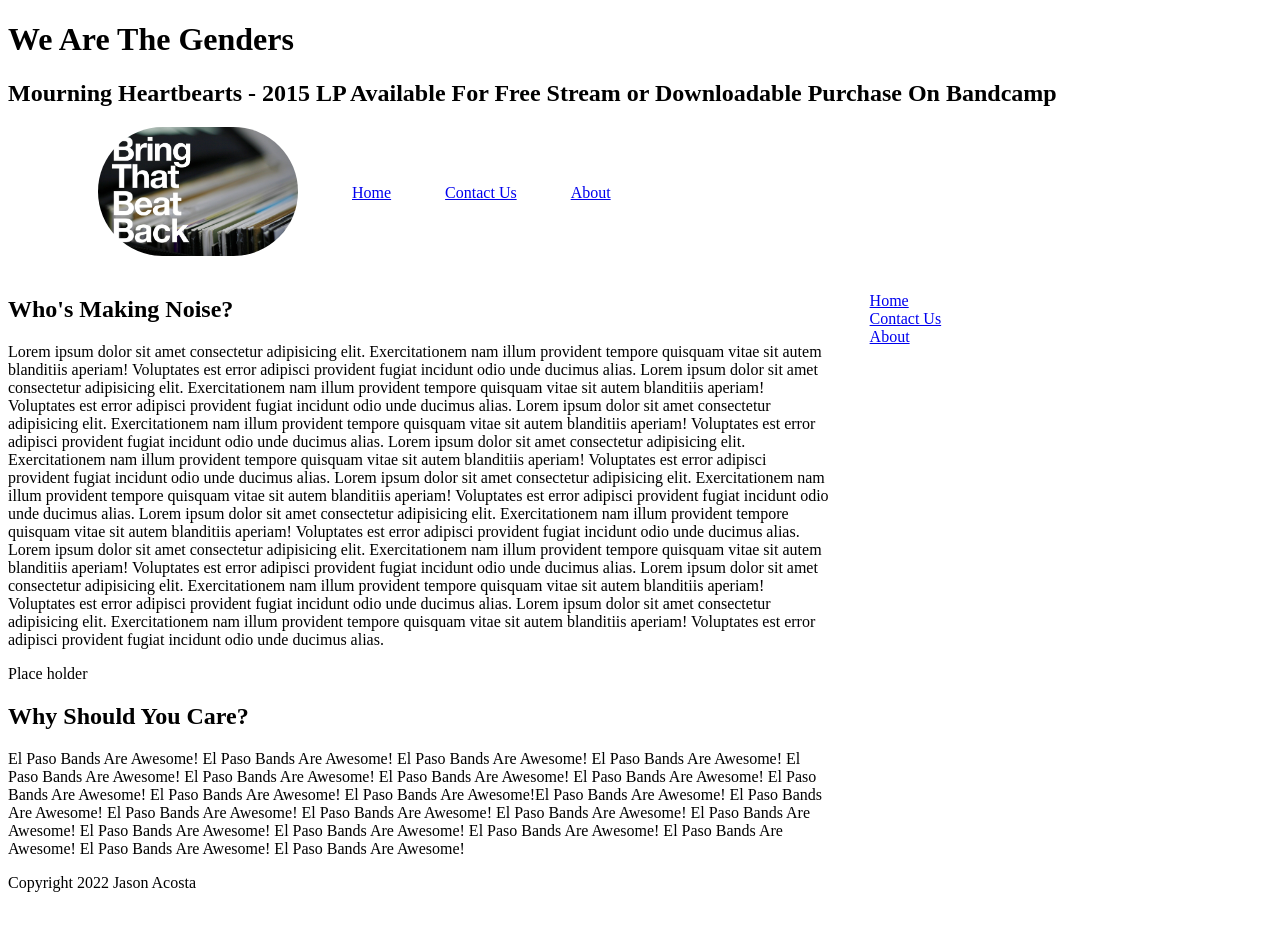
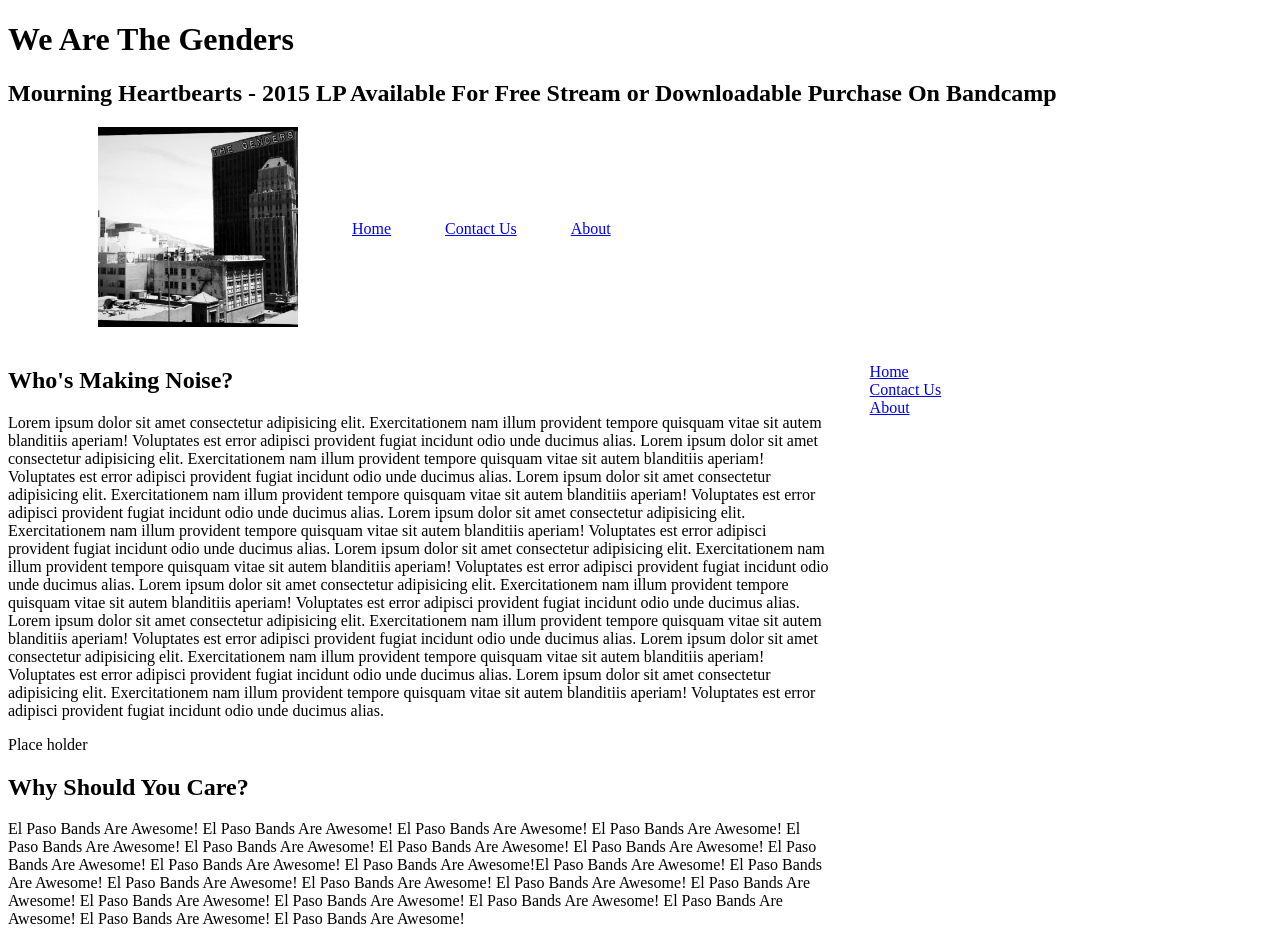
Before and after one commit to jasonacosta79930/Final-Project, a plain HTML site: page index.html in a window 1280 px wide. Shown: the top 931 px of the page. Before the commit the page ends 908 px from the top, so only its background shows below. Drawn offline with Linux system fonts and the light colour scheme.

Commit message:
Title Change

```diff
--- a/css/styles.css
+++ b/css/styles.css
@@ -17,7 +17,6 @@ li {
 
 img {
     width: 200px;
-    border-radius: 120px;
 }
 
 .sidebar {
--- a/index.html
+++ b/index.html
@@ -7,7 +7,8 @@
     <meta charset="UTF-8">
     <meta http-equiv="X-UA-Compatible" content="IE=edge">
     <meta name="viewport" content="width=device-width, initial-scale=1.0">
-    <title>Take Home Challenge Day 5</title>
+    <title>The Genders | El Paso
+    </title>
     <link rel="stylesheet" href="css/styles.css">
 </head>
 
@@ -17,12 +18,11 @@
     <h1> We Are The Genders</h1>
     <h2> Mourning Heartbearts - 2015 LP Available For Free Stream or Downloadable Purchase On Bandcamp</h2>
 </header>
-
     <nav>
         <ul>
         <li>
             <a href="#logo">
-                <img src="img/image.jfif">
+                <img src="img/banklogo.jpg">
             </a>
         </li>
 
```
Also changed, not shown: img/banklogo.jpg (added), img/image.jfif (deleted).
